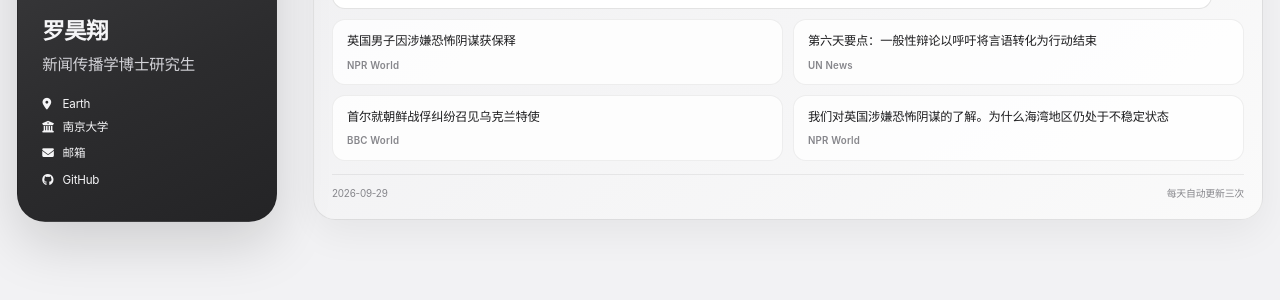
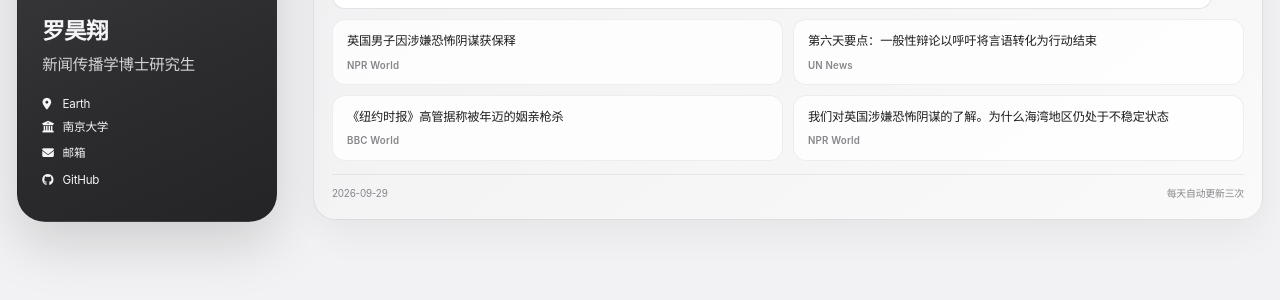
Before and after one commit to HaoxiangLuo/HaoxiangLuo.github.io, a Jekyll site: the page built from _pages/about-zh.md, in a window 1280 px wide and 900 px high, scrolled down 238 px. Shown: the part 396-696 px from the top of the window. Built offline with Jekyll 4.4.1, drawn with Linux system fonts in a browser that asks for light colours; a style sheet for code colours, icons or effects is not loaded.

Commit message:
Update daily news 2026-09-29

```diff
--- a/_data/daily_news.json
+++ b/_data/daily_news.json
@@ -1,5 +1,5 @@
 {
-  "updated_at": "2026-09-29T08:43:44+08:00",
+  "updated_at": "2026-09-29T08:52:15+08:00",
   "days": [
     {
       "date": "2026-09-29",
@@ -17,16 +17,16 @@
           "title_zh": "英国男子因涉嫌恐怖阴谋获保释"
         },
         {
-          "title": "The Takeaway Day 6: General Debate ends with a plea to turn words into action",
+          "title": "The Takeaway Day 6: General Debate ends with call to turn words into action",
           "source": "UN News",
           "url": "https://news.un.org/feed/view/en/story/2026/09/1168478",
           "title_zh": "第六天要点：一般性辩论以呼吁将言语转化为行动结束"
         },
         {
-          "title": "Seoul summons Ukraine envoy over North Korean prisoner-of-war row",
+          "title": "New York Times executive fatally shot allegedly by elderly in-laws",
           "source": "BBC World",
-          "url": "https://www.bbc.co.uk/news/articles/c8ly40xx0dr0o?at_medium=RSS&at_campaign=rss",
-          "title_zh": "首尔就朝鲜战俘纠纷召见乌克兰特使"
+          "url": "https://www.bbc.co.uk/news/articles/cred737qdv2no?at_medium=RSS&at_campaign=rss",
+          "title_zh": "《纽约时报》高管据称被年迈的姻亲枪杀"
         },
         {
           "title": "What we know about the suspected U.K. terror plot. And, why the Gulf remains in limbo",
@@ -41,10 +41,10 @@
           "title_zh": "德班会议 25 年后，联合国领导人再次推动击败种族主义"
         },
         {
-          "title": "Twelve women have been killed in one part of South Africa since July. Here's what we know so far",
+          "title": "Seoul summons Ukraine envoy over North Korean prisoner-of-war row",
           "source": "BBC World",
-          "url": "https://www.bbc.co.uk/news/articles/c6m27dprvzv7o?at_medium=RSS&at_campaign=rss",
-          "title_zh": "自 7 月以来，南非部分地区已有 12 名妇女被杀。这是迄今为止我们所知道的"
+          "url": "https://www.bbc.co.uk/news/articles/c8ly40xx0dr0o?at_medium=RSS&at_campaign=rss",
+          "title_zh": "首尔就朝鲜战俘纠纷召见乌克兰特使"
         },
         {
           "title": "U.K. examines if Iran or Russia are involved in foiled attack near base used by U.S.",
```
Also changed, not shown: assets/data/archive/manifest.json, 1 other file.
